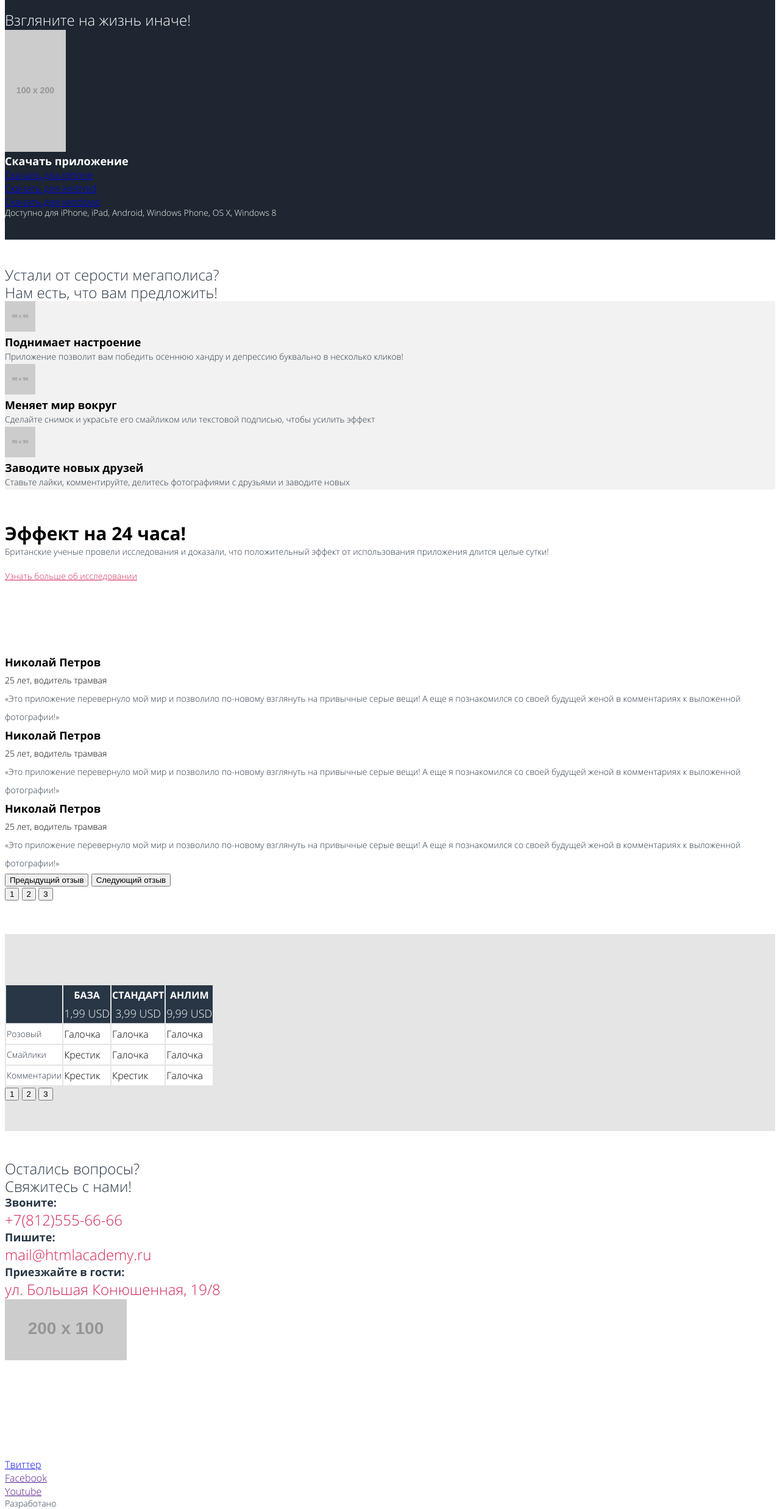
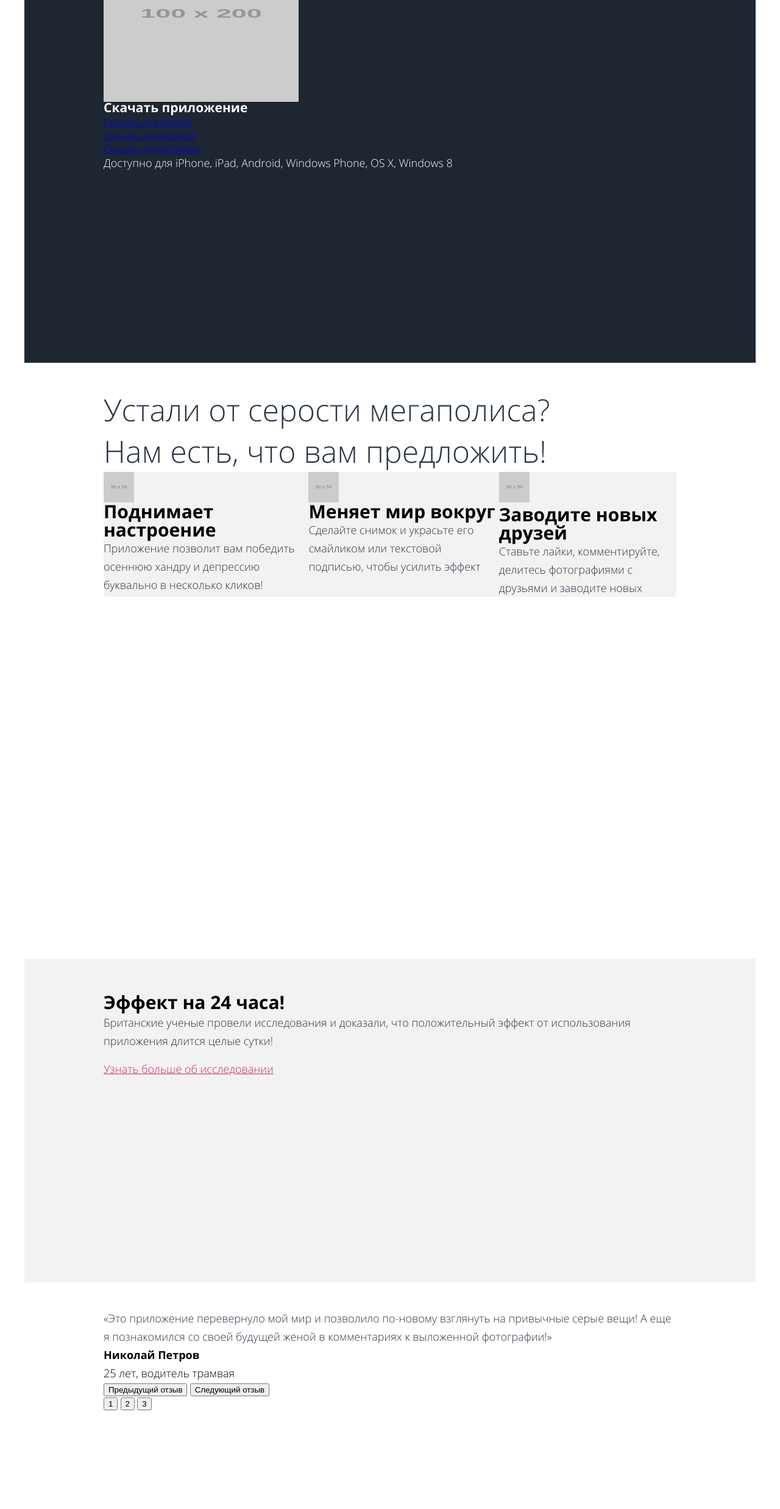
Before and after one commit to htmlacademy-adaptive/1103541-pink-21, a website: page source/index.html in a window 1280 px wide. Shown: the part 325-2800 px from the top of the page at 61% size. Drawn offline with nearby package versions, Linux system fonts and the light colour scheme; files that its build step writes are made by us from their sources; placeholder pictures from the web are drawn by us; files whose address does not match are found by name.

Commit message:
Сделана адаптивная сетка крупных блоков главной страницы

```diff
--- a/source/index.html
+++ b/source/index.html
@@ -36,7 +36,7 @@
         <h2 class="visually-hidden">Где можно скачать приложение</h2>
         <div class="download__wrapper">
           <p class="download__slogan">Взгляните на жизнь иначе!</p>
-          <img src="https://via.placeholder.com/100x200" width="" height="" alt="Рука с телефоном, на котором открыто приложение pink">
+          <img src="https://via.placeholder.com/100x200" width="320" height="286" alt="Рука с телефоном, на котором открыто приложение pink">
           <div class="download__button-wrapper">
             <a сlass="download__button" href="#">Скачать приложение</a>
           </div>
@@ -90,21 +90,24 @@
         <div class="review__wrapper slider">
           <h2 class="visually-hidden">Отзывы</h2>
           <div class="review__list slider__list">
-            <blockquote class="review__item slider__item">
+            <blockquote class="review__item review__item--first slider__item">
+              <span class="review__icon-quotes"></span>
               <div class="review__author-info">
                 <cite class="review__author-name">Николай Петров</cite>
                 <p class="review__author-description review__author-description--bottom">25 лет, водитель трамвая</p>
               </div>
               <p class="review__text">«Это приложение перевернуло мой мир и позволило по-новому взглянуть на привычные серые вещи! А еще я познакомился со своей будущей женой в комментариях к выложенной фотографии!»</p>
             </blockquote>
-            <blockquote class="review__item slider__item">
+            <blockquote class="review__item review__item--second slider__item">
+              <span class="review__icon-quotes"></span>
               <div class="review__author-info">
                 <cite class="review__author-name">Николай Петров</cite>
                 <p class="review__author-description review__author-description--bottom">25 лет, водитель трамвая</p>
               </div>
               <p class="review__text">«Это приложение перевернуло мой мир и позволило по-новому взглянуть на привычные серые вещи! А еще я познакомился со своей будущей женой в комментариях к выложенной фотографии!»</p>
             </blockquote>
-            <blockquote class="review__item slider__item">
+            <blockquote class="review__item review__item--third slider__item">
+              <span class="review__icon-quotes"></span>
               <div class="review__author-info">
                 <cite class="review__author-name">Николай Петров</cite>
                 <p class="review__author-description review__author-description--bottom">25 лет, водитель трамвая</p>
@@ -126,7 +129,7 @@
           <div class="price__table-wrapper slider">
             <table class="price__table">
               <tr class="price__caption slider__list">
-                <th>
+                <th class="price__caption-item price__caption-item--none"></th>
                   <span></span>
                 </th>
                 <th class="price__caption-item slider__item">
@@ -143,45 +146,54 @@
                 </th>
               </tr>
               <tr class="price__option">
-                <td class="price__option-item">
+                <td class="price__option-item price__option-item--not-mobile">
                   <p class="price__option-text">Розовый</p>
                 </td>
                 <td class="price__option-item">
-                  <span class="price__option-checkmark">Галочка</span>
+                  <p class="price__option-text price__option-text--mobile">Розовый</p>
+                  <span class="price__option-checkmark"></span>
                 </td>
                 <td class="price__option-item">
-                  <span class="price__option-checkmark">Галочка</span>
+                  <p class="price__option-text price__option-text--mobile">Розовый</p>
+                  <span class="price__option-checkmark"></span>
                 </td>
                 <td class="price__option-item">
-                  <span class="price__option-checkmark">Галочка</span>
+                  <p class="price__option-text price__option-text--mobile">Розовый</p>
+                  <span class="price__option-checkmark"></span>
                 </td>
               </tr>
               <tr class="price__option">
-                <td class="price__option-item">
+                <td class="price__option-item price__option-item--not-mobile">
                   <p class="price__option-text">Смайлики</p>
                 </td>
                 <td class="price__option-item">
-                  <span class="price__option-cross">Крестик</span>
+                  <p class="price__option-text price__option-text--mobile">Смайлики</p>
+                  <span class="price__option-cross"></span>
                 </td>
                 <td class="price__option-item">
-                  <span class="price__option-checkmark">Галочка</span>
+                  <p class="price__option-text price__option-text--mobile">Смайлики</p>
+                  <span class="price__option-checkmark"></span>
                 </td>
                 <td class="price__option-item">
-                  <span class="price__option-checkmark">Галочка</span>
+                  <p class="price__option-text price__option-text--mobile">Смайлики</p>
+                  <span class="price__option-checkmark"></span>
                 </td>
               </tr>
               <tr class="price__option">
-                <td class="price__option-item">
+                <td class="price__option-item price__option-item--not-mobile">
                   <p class="price__option-text">Комментарии</p>
                 </td>
                 <td class="price__option-item">
-                  <span class="price__option-cross">Крестик</span>
+                  <p class="price__option-text price__option-text--mobile">Комментарии</p>
+                  <span class="price__option-cross"></span>
                 </td>
                 <td class="price__option-item">
-                  <span class="price__option-cross">Крестик</span>
+                  <p class="price__option-text price__option-text--mobile">Комментарии</p>
+                  <span class="price__option-cross"></span>
                 </td>
                 <td class="price__option-item">
-                  <span class="price__option-checkmark">Галочка</span>
+                  <p class="price__option-text price__option-text--mobile">Комментарии</p>
+                  <span class="price__option-checkmark"></span>
                 </td>
               </tr>
             </table>
@@ -211,8 +223,8 @@
               <p class="contacts__item-text">ул. Большая Конюшенная, 19/8</p>
             </li>
           </ul>
-        <img src="https://via.placeholder.com/200x100" width="" height="" alt="Офис компании по адресу ул. Большая Конюшенная 19/8, Санкт-Петербург">
         </div>
+        <img src="https://via.placeholder.com/320x200" width="" height="" alt="Офис компании по адресу ул. Большая Конюшенная 19/8, Санкт-Петербург">
       </section>
     </main>
     <footer class="page-footer">
--- a/source/less/advantages.less
+++ b/source/less/advantages.less
@@ -1,5 +1,17 @@
 .advantages__wrapper {
-  padding-top: 43px;
+  min-height: 1003px;
+  padding: 43px 20px 0 20px;
+  display: flex;
+  flex-direction: column;
+
+  @media (min-width: @tablet-width) {
+    min-height: 725px;
+  }
+
+  @media (min-width: @desktop-width) {
+    min-height: 934px;
+    padding: 43px 130px 0 130px;
+  }
 }
 
 .advantages__text {
@@ -9,6 +21,16 @@
   font-weight: lighter;
   line-height: 29px;
   color: #283645;
+
+  @media (min-width: @tablet-width) {
+    font-size: 40px;
+    line-height: 55px;
+  }
+
+  @media (min-width: @desktop-width) {
+    font-size: 50px;
+    line-height: 68px;
+  }
 }
 
 .advantages__list {
@@ -16,6 +38,11 @@
   padding: 0;
   list-style: none;
   background-color: #f2f2f2;
+
+  @media (min-width: @desktop-width) {
+    display: flex;
+    flex-direction: row;
+  }
 }
 
 .advantages__item-title {
@@ -24,6 +51,27 @@
   font-size: 18px;
   font-weight: bold;
   line-height: 24px;
+
+  @media (min-width: @desktop-width) {
+    font-size: 30px;
+    line-height: 30px;
+  }
+}
+
+.advantages__item-image--first {
+  display: none;
+
+  @media (min-width: @desktop-width) {
+    display: block;
+  }
+}
+
+.advantages__item-image--second {
+  display: none;
+
+  @media (min-width: @desktop-width) {
+    display: block;
+  }
 }
 
 .advantages__item-description {
@@ -32,4 +80,9 @@
   font-size: 14px;
   line-height: 24px;
   color: #283645;
+
+  @media (min-width: @desktop-width) {
+    font-size: 18px;
+    line-height: 30px;
+  }
 }
--- a/source/less/article.less
+++ b/source/less/article.less
@@ -1,5 +1,21 @@
+.article {
+  display: none;
+
+  @media (min-width: @tablet-width) {
+    display: block;
+  }
+}
+
 .article__wrapper {
-  padding: 54px 0 54px 0;
+  min-height: 331px;
+  padding: 54px 20px 54px 20px;
+  background-color: #ffffff;
+
+  @media (min-width: @desktop-width) {
+    min-height: 423px;
+    padding: 54px 130px 54px 130px;
+    background-color: #f2f2f2;
+  }
 }
 
 .article__title {
@@ -16,10 +32,20 @@
   font-size: 14px;
   line-height: 24px;
   color: #283645;
+
+  @media (min-width: @desktop-width) {
+    font-size: 18px;
+    line-height: 30px;
+  }
 }
 
 .article__link {
   font-size: 14px;
   line-height: 24px;
   color: #d22856;
+
+  @media (min-width: @desktop-width) {
+    font-size: 18px;
+    line-height: 30px;
+  }
 }
--- a/source/less/contacts.less
+++ b/source/less/contacts.less
@@ -3,7 +3,14 @@
 }
 
 .contacts__wrapper {
-  padding: 47px 0 0 0;
+  min-height: 410px;
+  padding: 47px 20px 0 20px;
+  display: flex;
+  flex-direction: column;
+
+  @media (min-width: @tablet-width) {
+    min-height: 405px;
+  }
 }
 
 .contacts__text {
@@ -13,6 +20,16 @@
   font-weight: lighter;
   line-height: 29px;
   color: #283645;
+
+  @media (min-width: @tablet-width) {
+    font-size: 40px;
+    line-height: 55px;
+  }
+
+  @media (min-width: @desktop-width) {
+    font-size: 50px;
+    line-height: 68px;
+  }
 }
 
 .contacts__list {
@@ -20,6 +37,11 @@
   padding: 0;
 
   list-style: none;
+
+  @media (min-width: @tablet-width) {
+    display: flex;
+    flex-direction: row;
+  }
 }
 
 .contacts__item-headline {
--- a/source/less/coopyrite.less
+++ b/source/less/coopyrite.less
@@ -1,7 +1,16 @@
+.coopyrite {
+  display: flex;
+  flex-direction: row;
+}
+
 .coopyrite__text {
   margin: 0;
 
   font-size: 14px;
   line-height: 18px;
   color: #283645;
+
+  @media (min-width: @desktop-width) {
+    font-size: 18px;
+  }
 }
--- a/source/less/download.less
+++ b/source/less/download.less
@@ -4,7 +4,19 @@
 }
 
 .download__wrapper {
-  padding: 28px 0 37px 0;
+  min-height: 668px;
+  padding: 28px 20px 37px 20px;
+  display: flex;
+  flex-direction: column;
+
+  @media (min-width: @tablet-width) {
+    min-height: 618px;
+  }
+
+  @media (min-width: @desktop-width) {
+    min-height: 745px;
+    padding: 28px 130px 37px 130px;
+  }
 }
 
 .download__slogan {
@@ -12,6 +24,16 @@
 
   font-size: 24px;
   font-weight: lighter;
+
+  @media (min-width: @tablet-width) {
+    font-size: 40px;
+    line-height: 48px;
+  }
+
+  @media (min-width: @desktop-width) {
+    font-size: 50px;
+    line-height: 68px;
+  }
 }
 
 .download__button-wrapper a {
@@ -20,6 +42,10 @@
   line-height: 18px;
   text-decoration: none;
   color: #ffffff;
+
+  @media (min-width: @desktop-width) {
+    font-size: 21px;
+  }
 }
 
 .download__list {
@@ -33,5 +59,9 @@
   margin: 0;
   font-size: 14px;
   font-weight: lighter;
-  line-height: 14px;
+  line-height: 24px;
+
+  @media (min-width: @tablet-width) {
+    font-size: 18px;
+  }
 }
--- a/source/less/page-footer.less
+++ b/source/less/page-footer.less
@@ -1,3 +1,19 @@
 .page-footer {
   background-color: #ffffff;
 }
+
+.page-footer__wrapper {
+  min-height: 285px;
+  padding: 0 20px 0 20px;
+  display: flex;
+  flex-direction: column;
+
+  @media (min-width: @tablet-width) {
+    min-height: 127px;
+    flex-direction: row;
+  }
+
+  @media (min-width: @desktop-width) {
+    min-height: 198px;
+  }
+}
--- a/source/less/page.less
+++ b/source/less/page.less
@@ -1,3 +1,7 @@
 .page__body {
+  min-width: 320px;
+  max-width: 1200px;
+  margin: 0 auto;
+
   font-family: "Open Sans", "Arial Black", sans-serif;
 }
--- a/source/less/price.less
+++ b/source/less/price.less
@@ -3,11 +3,50 @@
 }
 
 .price__table-wrapper {
+  min-height: 455px;
   padding: 82px 0 50px 0;
+  overflow: hidden;
+
+  @media (min-width: @tablet-width) {
+    min-height: 348px;
+    padding: 82px 20px 50px 20px;
+  }
+
+  @media (min-width: @desktop-width) {
+    min-height: 436px;
+    padding: 82px 130px 50px 130px;
+  }
+}
+
+.price__table {
+  @media (min-width: @tablet-width) {
+    min-width: 617px;
+  }
+
+  @media (min-width: @desktop-width) {
+    min-width: 940px;
+  }
 }
 
 .price__caption {
   background-color: #283645;
+}
+
+.price__caption-item {
+  min-width: 280px;
+
+  @media (min-width: @tablet-width) {
+    min-width: 155px;
+  }
+}
+
+.price__caption-item--none {
+  display: none;
+
+  @media (min-width: @tablet-width) {
+    display: table-cell;
+    background-color: #e5e5e5;
+  }
 }
 
 .price__caption-title {
@@ -33,6 +72,14 @@
   background-color: #ffffff;
 }
 
+.price__option-item--not-mobile {
+  display: none;
+
+  @media (min-width: @tablet-width) {
+    display: table-cell;
+  }
+}
+
 .price__option-text {
   margin: 0;
 
@@ -40,3 +87,9 @@
   line-height: 30px;
   color: #283645;
 }
+
+.price__option-text--mobile {
+  @media (min-width: @tablet-width) {
+    display: none;
+  }
+}
--- a/source/less/review.less
+++ b/source/less/review.less
@@ -1,9 +1,29 @@
 .review__wrapper {
-  padding: 44px 0 55px 0;
+  min-height: 366px;
+  padding: 44px 20px 55px 20px;
+
+  @media (min-width: @desktop-width) {
+    min-height: 507px;
+    padding: 44px 130px 55px 130px;
+  }
 }
 
 .review__item {
   margin: 0;
+  display: flex;
+  flex-direction: column;
+
+  @media (min-width: @tablet-width) {
+    flex-direction: column-reverse;
+  }
+}
+
+.review__item--second {
+  display: none;
+}
+
+.review__item--third {
+  display: none;
 }
 
 .review__author-name {
@@ -11,13 +31,30 @@
   font-weight: bold;
   font-style: normal;
   line-height: 30px;
+
+  @media (min-width: @tablet-width) {
+    font-size: 20;
+  }
+
+  @media (min-width: @desktop-width) {
+    font-size: 24;
+  }
 }
 
 .review__author-description {
-  margin: 0;
+  display: none;
 
-  font-size: 14px;
-  line-height: 30px;
+  @media (min-width: @tablet-width) {
+    display: block;
+    margin: 0;
+
+    font-size: 14px;
+    line-height: 30px;
+  }
+
+  @media (min-width: @desktop-width) {
+    font-size: 18px;
+  }
 }
 
 .review__text {
@@ -26,4 +63,8 @@
   font-size: 14px;
   line-height: 30px;
   color: #283645;
+
+  @media (min-width: @tablet-width) {
+    font-size: 18px;
+  }
 }
--- a/source/less/social-contacts.less
+++ b/source/less/social-contacts.less
@@ -1,6 +1,8 @@
 .social-contacts__list {
   margin: 0;
   padding: 0;
+  display: flex;
+  flex-direction: row;
 
   list-style: none;
 }
--- a/source/less/style.less
+++ b/source/less/style.less
@@ -1,4 +1,5 @@
 @import "font.less";
+@import "variables.less";
 @import "page.less";
 @import "page-header.less";
 @import "main-navigation.less";
--- /dev/null
+++ b/source/less/variables.less
@@ -0,0 +1,2 @@
+@tablet-width: 660px;
+@desktop-width: 1200px;
```
Also changed, not shown: source/less/main-navigation.less (+10 -0 lines), source/less/page-header.less (+20 -0 lines).
